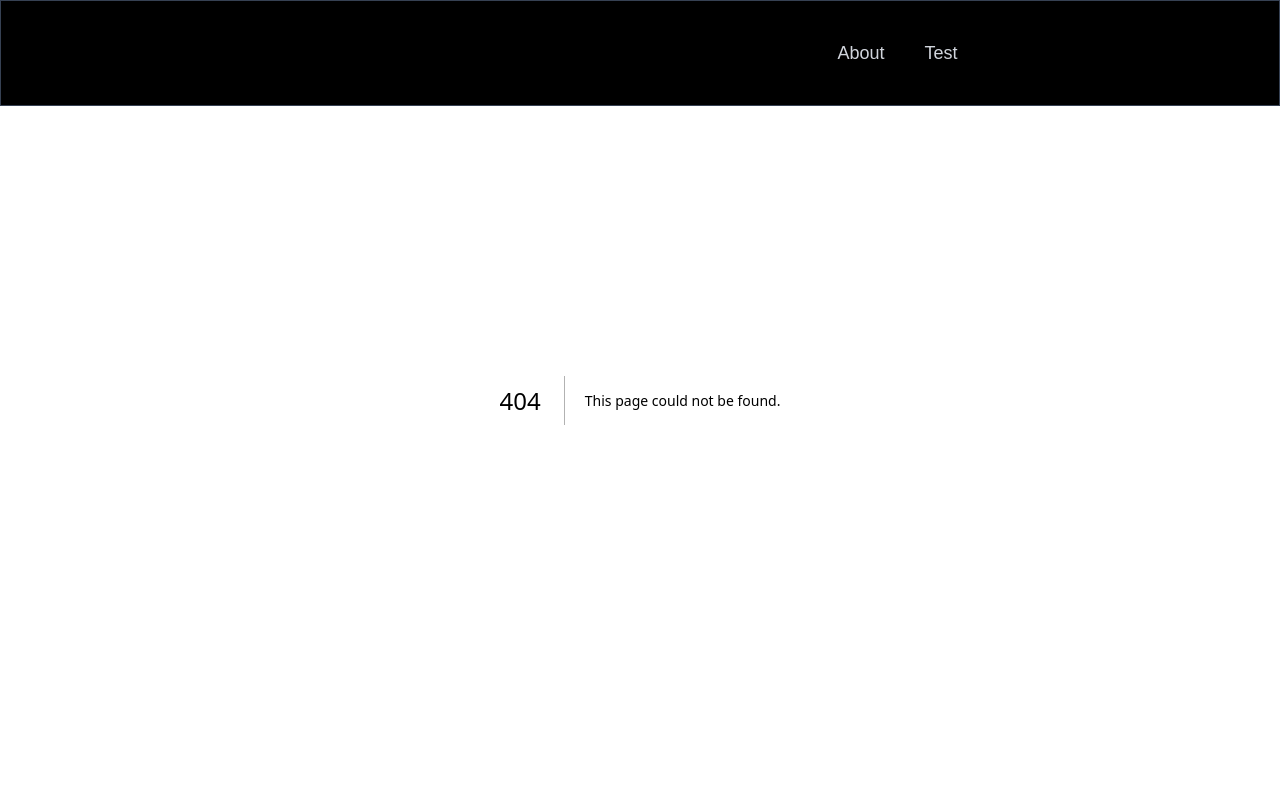
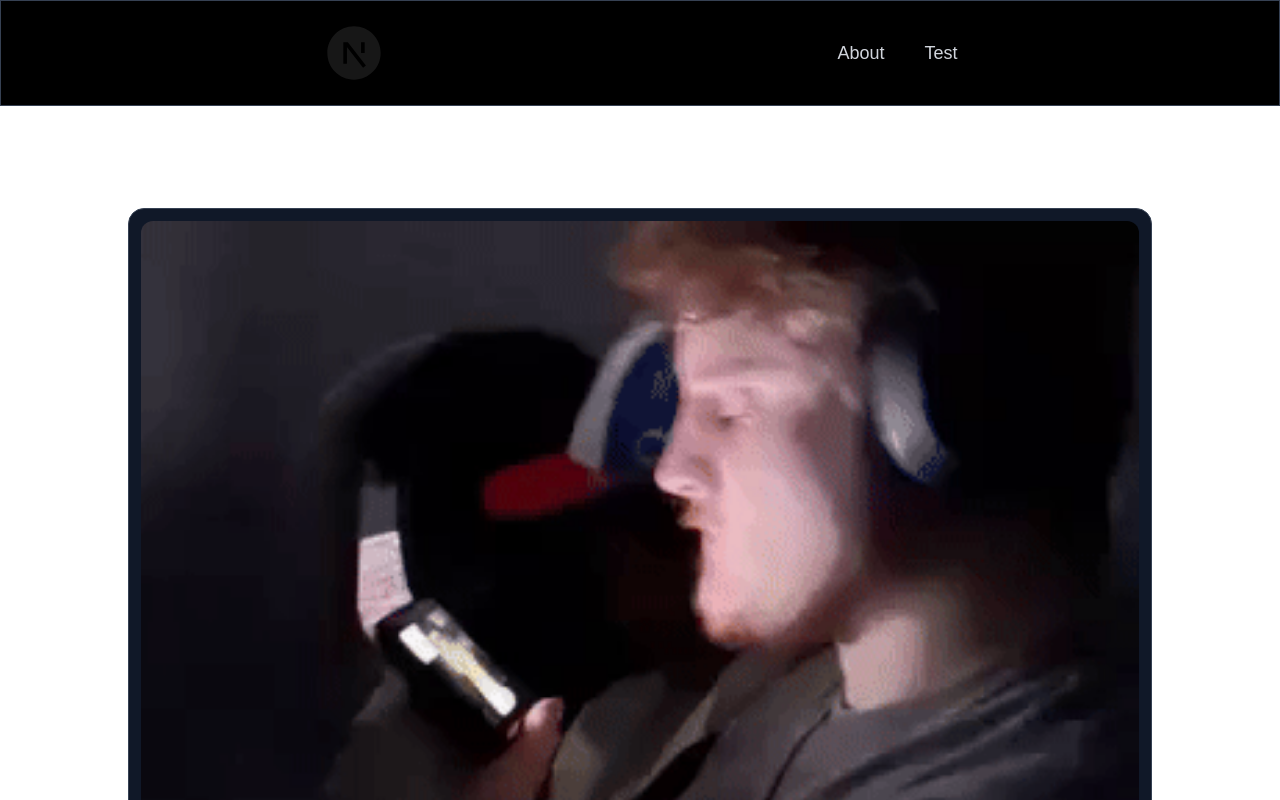
Before and after one commit to cartersw/neural-chickens, a Next.js app in the folder web/: page /test in a window 1280 px wide. Before the commit this address had no page. Shown: the top 800 px of the page. Built offline with nearby package versions, Linux system fonts and the light colour scheme.

Commit message:
added burger gif

```diff
--- a/web/src/app/layout.tsx
+++ b/web/src/app/layout.tsx
@@ -28,10 +28,11 @@ export default function RootLayout({
       lang="en"
       className={`${geistSans.variable} ${geistMono.variable} h-full antialiased`}
     >
-
       <body className="min-h-full flex flex-col">
         <Navbar></Navbar>
+         <main className="pt-28">
         {children}
+        </main>
       </body>
     </html>
   );
--- /dev/null
+++ b/web/src/app/test/page.tsx
@@ -0,0 +1,17 @@
+import React from 'react'
+
+const page = () => {
+    return(
+        <main className="min-h-screen flex items-center justify-center pt-24">
+            <div className="w-[80%] max-w-5xl rounded-2xl border border-gray-700 bg-gray-900 p-3">
+                <img src="/burger.gif"
+                alt="guy eating burger"
+                className="w-full h-auto rounded-xl"
+                />
+            </div>
+        </main>
+    )
+}
+
+
+export default page
```
Also changed, not shown: web/public/burger.gif (added).
